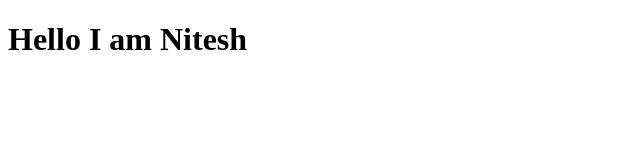
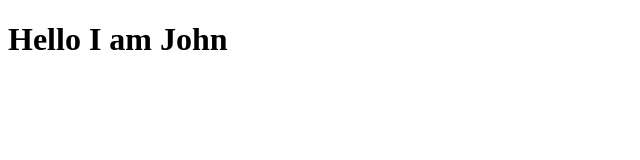
Before and after one commit to nitesh-github143/express-first-website, a website: page index.html in a window 1280 px wide. Shown: the full height of the page, 0-640 px from the left. Drawn offline with Linux system fonts and the light colour scheme.

Commit message:
middle ware

```diff
--- a/app.js
+++ b/app.js
@@ -12,6 +12,7 @@ router.get('/about', (req, res) => {
 })
 
 app.use('/', router)
+
 app.listen(port, () => {
     console.log('server started')
 })
--- a/index.html
+++ b/index.html
@@ -9,7 +9,7 @@
 </head>
 
 <body>
-    <h1>Hello I am Nitesh</h1>
+    <h1>Hello I am John</h1>
 </body>
 
 </html>
```
Also changed, not shown: about.html (+1 -1 lines).
